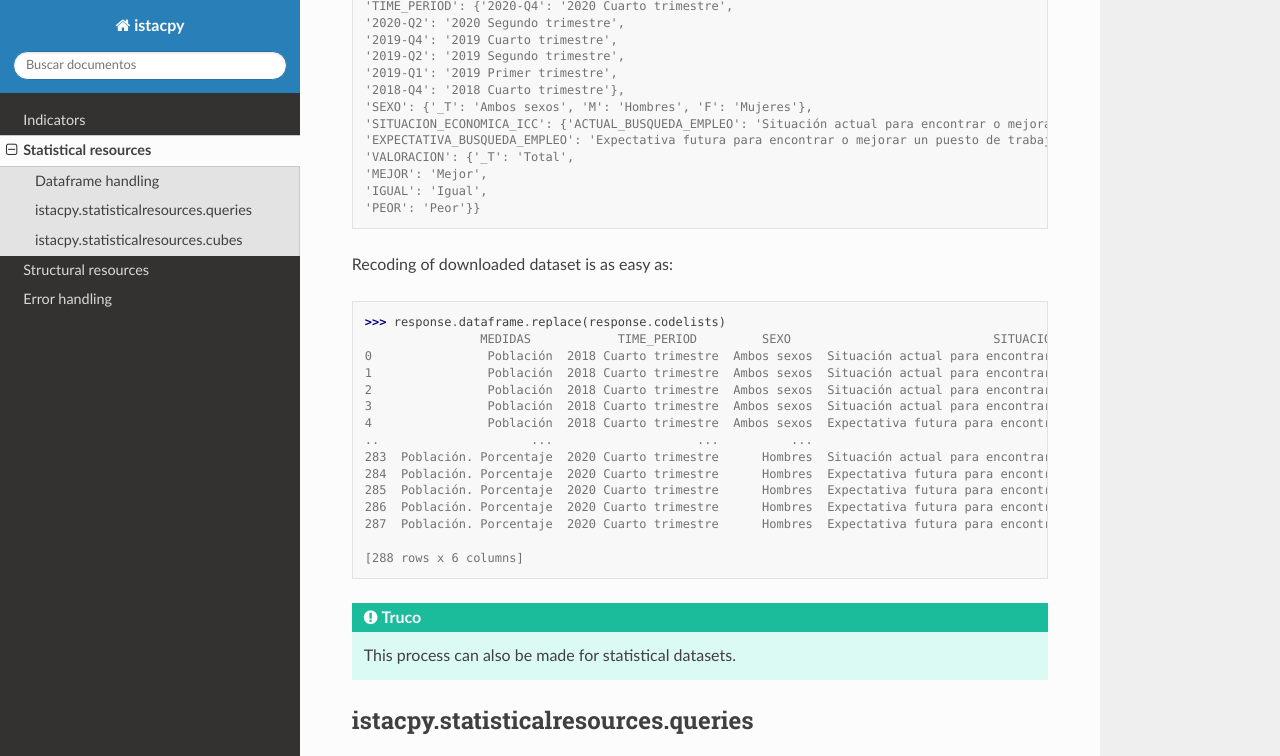
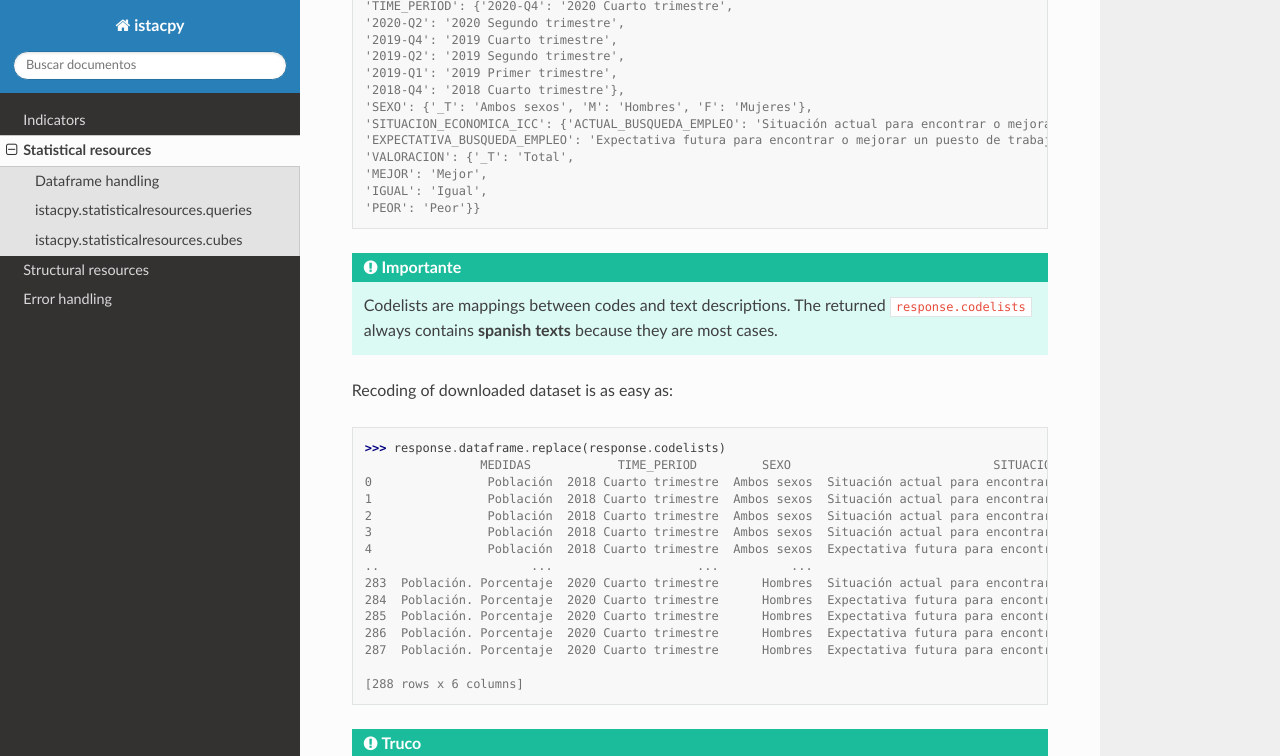
Before and after one commit to eDatos/istacpy, a Sphinx documentation site: the page built from docs/istacpy.statisticalresources.rst, in a window 1280 px wide and 900 px high, scrolled down 1239 px, cut to the strip 0-756 px from the top of the window. Built offline with Sphinx 7.4.7 and the Read the Docs theme 2.0.0, drawn with Linux system fonts in a browser that asks for light colours.

Commit message:
Add note about codelists

```diff
--- a/docs/istacpy.statisticalresources.rst
+++ b/docs/istacpy.statisticalresources.rst
@@ -67,6 +67,9 @@ This object provides two attributes: ``dataframe`` and ``codelists``:
     'IGUAL': 'Igual',
     'PEOR': 'Peor'}}
 
+.. important:: Codelists are mappings between codes and text descriptions. The returned ``response.codelists`` always contains **spanish texts** because they are most cases.
+
+
 Recoding of downloaded dataset is as easy as:
 
 .. code-block::
```
